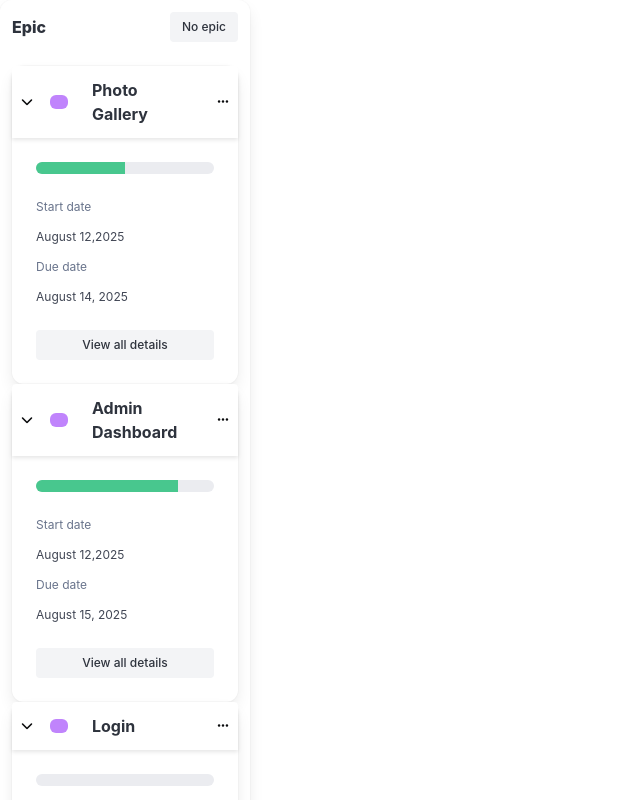
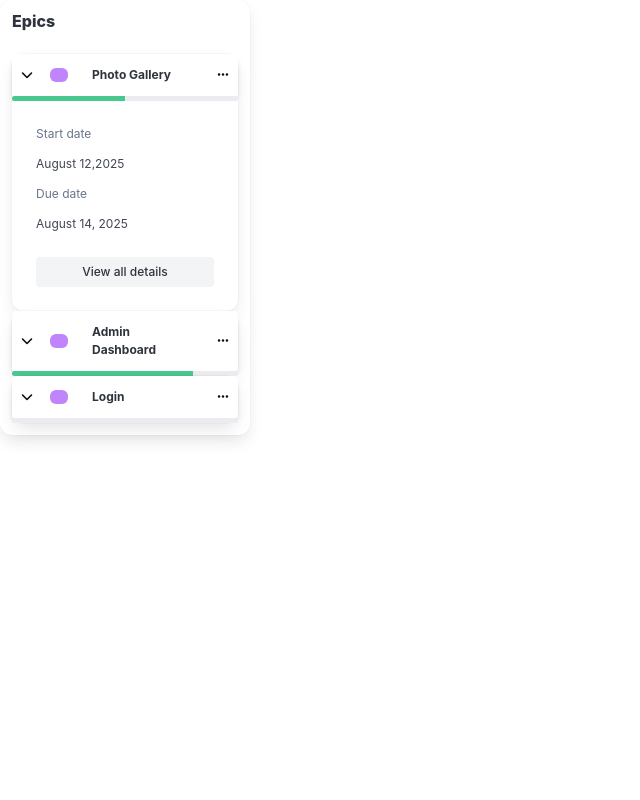
Before and after one commit to Amalanilkumar282/angular_assignment-repo, an Angular app: page / in a window 1280 px wide. Both pictures are taken after a click on the button 27 px from the left and 102 px from the top of the page. Shown: the top 800 px of the page, without its empty margins (0-640 px from the left). Built offline with nearby package versions, Linux system fonts and the light colour scheme.

Commit message:
Feat: Added drop down functionality

```diff
--- a/src/components/epic-panel-item/epic-panel-item.css
+++ b/src/components/epic-panel-item/epic-panel-item.css
@@ -4,3 +4,7 @@
   margin: auto 0.5rem;
   background: #c084fc;
 }
+
+.progress{
+  height: 5px;
+}
--- a/src/components/epic-panel-item/epic-panel-item.html
+++ b/src/components/epic-panel-item/epic-panel-item.html
@@ -1,6 +1,6 @@
 <div class="card epic-item">
   <header class="card-header">
-    <button class="button is-white is-small">
+    <button (click) = "onDropDownClick()" type="button" class="button is-white is-small">
       <span class="icon is-small">
         <i class="fa-solid fa-chevron-down"></i>
       </span>
@@ -8,7 +8,7 @@
 
     <span class="tag epic-header-color"></span>
 
-    <p class="card-header-title is-size-6">{{ title }}</p>
+    <p class="card-header-title is-size-7">{{ title }}</p>
 
     <button class="button is-white is-small">
       <span class="icon is-small">
@@ -16,23 +16,23 @@
       </span>
     </button>
   </header>
-
-  <!-- progress bar -->
-  <div class="card-content">
-    <progress
+  <div class="progress-container">
+  <progress
       class="progress is-small is-success"
       [value]="progress"
       max="100">
     </progress>
+</div>
+  <div *ngIf = "isDropDown" class="card-content">
 
-    <!-- dates -->
+
     <div class="content is-size-7">
       <p class="has-text-grey">Start date</p>
       <p>{{ startDate }}</p>
       <p class="has-text-grey">Due date</p>
       <p>{{ dueDate }}</p>
     </div>
-    <!-- details button -->
+
     <button class="button is-light is-fullwidth is-small">
       View all details
     </button>
--- a/src/components/epic-panel-item/epic-panel-item.ts
+++ b/src/components/epic-panel-item/epic-panel-item.ts
@@ -1,12 +1,18 @@
+import { NgIf } from '@angular/common';
 import { Component, Input } from '@angular/core';
 
 @Component({
   selector: 'app-epic-panel-item',
-  imports: [],
+  imports: [NgIf],
   templateUrl: './epic-panel-item.html',
   styleUrl: './epic-panel-item.css'
 })
 export class EpicPanelItem {
+  isDropDown = false;
+  onDropDownClick(){
+    this.isDropDown = !this.isDropDown;
+    // console.log(this.isDropDown);
+  }
     @Input() title = '';
     @Input() progress = 0;
     @Input() startDate = '';
--- a/src/components/epic-panel/epic-panel.html
+++ b/src/components/epic-panel/epic-panel.html
@@ -2,14 +2,13 @@
 <div class="box">
   <div class="level">
     <div class="level-left">
-      <p class="title is-6">Epic</p>
+      <p class="title is-6">Epics</p>
     </div>
-    <div class="level-right">
-      <button class="button is-light is-small">No epic</button>
-    </div>
+    <!-- <div class="level-right"> -->
+      <!-- <button class="button is-light is-small">No epic</button> -->
+    <!-- </div> -->
   </div>
 
-  <!-- Epic items -->
   <app-epic-panel-item
     *ngFor="let epic of epics"
     [title]="epic.title"
```
